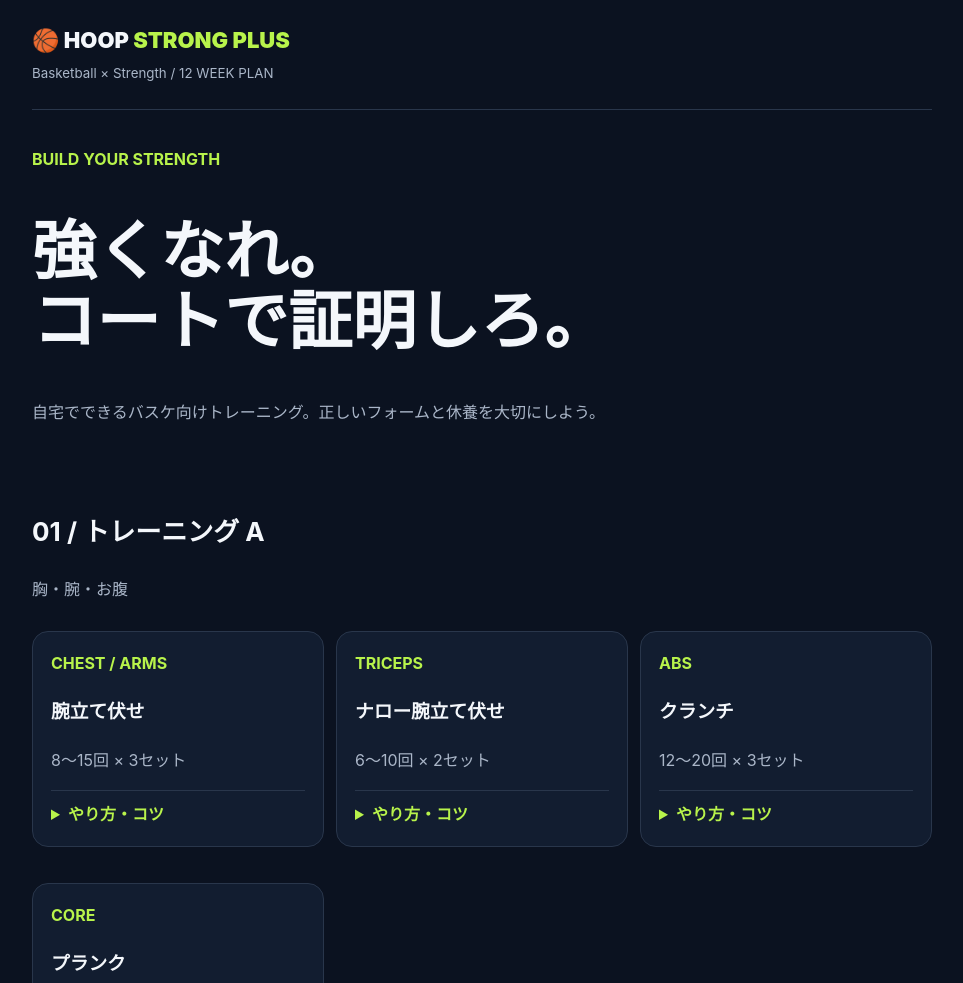
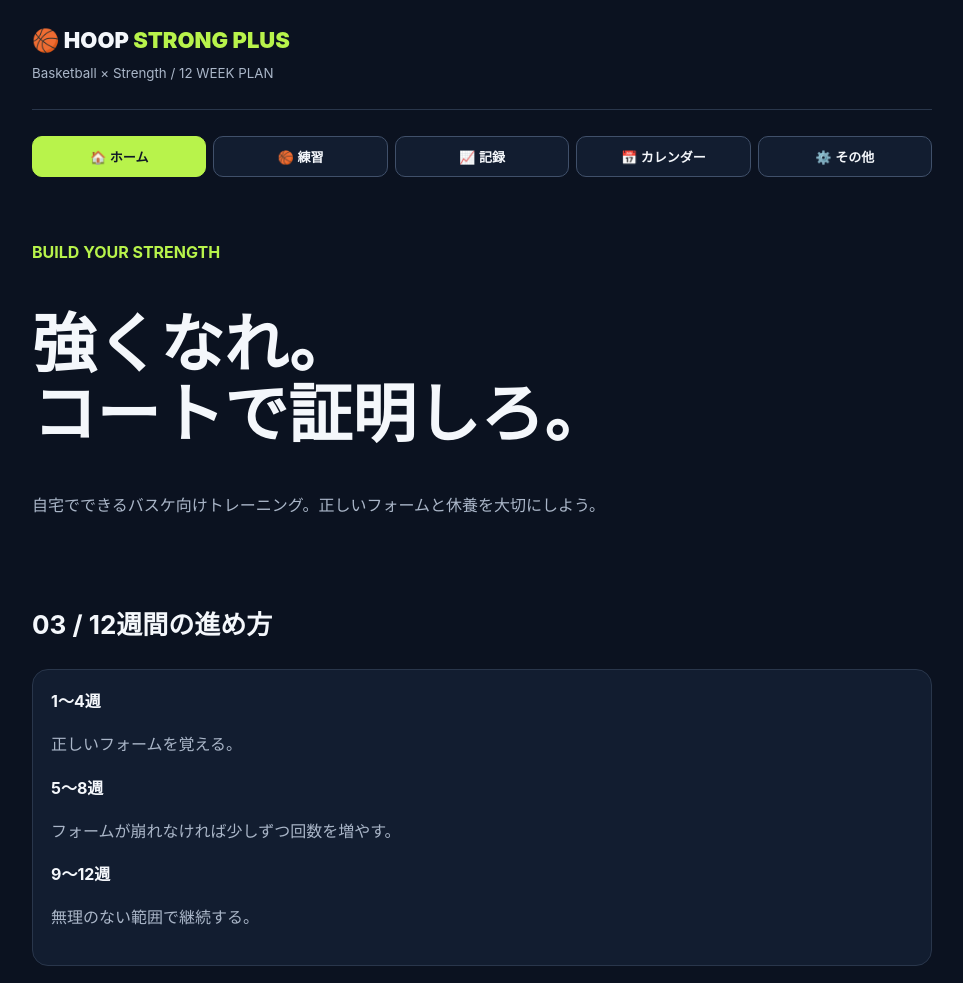
Before and after one commit to trainingislove/hoop-strong-12, a plain HTML site: page index.html in a window 1280 px wide. Shown: the top 983 px of the page, without its empty margins (158-1121 px from the left). Drawn offline with Linux system fonts and the light colour scheme.

Commit message:
Update index.html

```diff
--- a/index.html
+++ b/index.html
@@ -1243,6 +1243,181 @@ loadWeek();update();renderGrowth();
   }
 })();
 
+/* HOOP STRONG - タブ式レイアウト */
+(() => {
+  "use strict";
+
+  function initHoopTabs() {
+    if (document.getElementById("hoop-tabs")) return;
+
+    const style = document.createElement("style");
+    style.id = "hoop-tabs-style";
+    style.textContent = `
+      #hoop-tabs {
+        display:grid;
+        grid-template-columns:repeat(3,minmax(0,1fr));
+        gap:7px;
+        margin:16px auto;
+        position:sticky;
+        top:0;
+        z-index:1000;
+        padding:10px 0;
+        background:#0b1220;
+      }
+      #hoop-tabs button {
+        margin:0;
+        padding:10px 4px;
+        border:1px solid #40506a;
+        border-radius:10px;
+        background:#121d30;
+        color:#f4f7fb;
+        font-size:13px;
+        font-weight:700;
+        cursor:pointer;
+      }
+      #hoop-tabs button[aria-selected="true"] {
+        background:#b8f34b;
+        color:#101827;
+        border-color:#b8f34b;
+      }
+      [data-hoop-tab-content="hidden"] {
+        display:none !important;
+      }
+      @media(min-width:600px) {
+        #hoop-tabs {
+          grid-template-columns:repeat(5,minmax(0,1fr));
+        }
+      }
+    `;
+    document.head.appendChild(style);
+
+    const header = document.querySelector(".wrap > header");
+    const nav = document.createElement("nav");
+    nav.id = "hoop-tabs";
+    nav.setAttribute("aria-label", "メインメニュー");
+
+    const tabs = [
+      ["home", "🏠 ホーム"],
+      ["training", "🏀 練習"],
+      ["records", "📈 記録"],
+      ["calendar", "📅 カレンダー"],
+      ["other", "⚙️ その他"]
+    ];
+
+    tabs.forEach(([id, label], index) => {
+      const button = document.createElement("button");
+      button.type = "button";
+      button.dataset.tab = id;
+      button.textContent = label;
+      button.setAttribute("aria-selected", index === 0 ? "true" : "false");
+      button.addEventListener("click", () => switchTab(id));
+      nav.appendChild(button);
+    });
+
+    header.insertAdjacentElement("afterend", nav);
+
+    const assign = (element, tab) => {
+      element.dataset.hoopTabContent = tab;
+    };
+
+    // 最初からあるページの各セクション
+    document.querySelectorAll("main > section").forEach(section => {
+      const heading = section.querySelector("h2");
+      const text = heading ? heading.textContent : "";
+
+      if (text.includes("トレーニング A") ||
+          text.includes("トレーニング B") ||
+          text.includes("あなた専用")) {
+        assign(section, "training");
+      } else if (text.includes("12週間")) {
+        assign(section, "home");
+      } else if (text.includes("成長グラフ") ||
+                 text.includes("スケジュールと感想") ||
+                 text.includes("トレーニング記録")) {
+        assign(section, "records");
+      } else if (text.includes("忘れずに")) {
+        assign(section, "other");
+      }
+    });
+
+    // トップの紹介文
+    const hero = document.querySelector("main > .hero");
+    if (hero) assign(hero, "home");
+
+    // 追加機能：カード単位で分類する
+    const extraGroups = [
+      {
+        root: document.getElementById("hsp-extra"),
+        rules: [
+          ["① バスケ能力", "records"],
+          ["② トレーニング自動調整", "training"],
+          ["③ 週間・月間レポート", "records"],
+          ["④ 練習タイマー", "other"],
+          ["⑤ 目標と達成バッジ", "records"]
+        ]
+      },
+      {
+        root: document.getElementById("hsp-v2-tools"),
+        rules: [
+          ["② ホーム画面", "home"],
+          ["① バスケ能力", "records"],
+          ["③ ポジション別", "training"],
+          ["④ 練習カレンダー", "calendar"],
+          ["⑤ バックアップ", "other"]
+        ]
+      }
+    ];
+
+    extraGroups.forEach(({ root, rules }) => {
+      if (!root) return;
+
+      root.querySelectorAll(":scope > .hsp-card, :scope > .v2-card")
+        .forEach(card => {
+          const heading = card.querySelector("h2, h3");
+          const title = heading ? heading.textContent : "";
+
+          const matched = rules.find(([keyword]) =>
+            title.includes(keyword)
+          );
+
+          assign(card, matched ? matched[1] : "other");
+        });
+
+      // 追加機能のタイトルや説明文はホームにまとめる
+      const intro = root.querySelector(":scope > .hsp-card, :scope > .v2-card");
+      if (intro && !intro.dataset.hoopTabContent) {
+        assign(intro, "home");
+      }
+    });
+
+    // タブの切り替え
+    function switchTab(tab) {
+      document.querySelectorAll("[data-hoop-tab-content]").forEach(el => {
+        const visible = el.dataset.hoopTabContent === tab;
+        el.dataset.hoopTabContent = visible ? tab : "hidden";
+      });
+
+      nav.querySelectorAll("button[data-tab]").forEach(button => {
+        button.setAttribute(
+          "aria-selected",
+          button.dataset.tab === tab ? "true" : "false"
+        );
+      });
+    }
+
+    // 最初はホームを表示
+    switchTab("home");
+  }
+
+  if (document.readyState === "loading") {
+    document.addEventListener("DOMContentLoaded", initHoopTabs, {
+      once: true
+    });
+  } else {
+    initHoopTabs();
+  }
+})();
+
 </script>
 
 </body>
```
